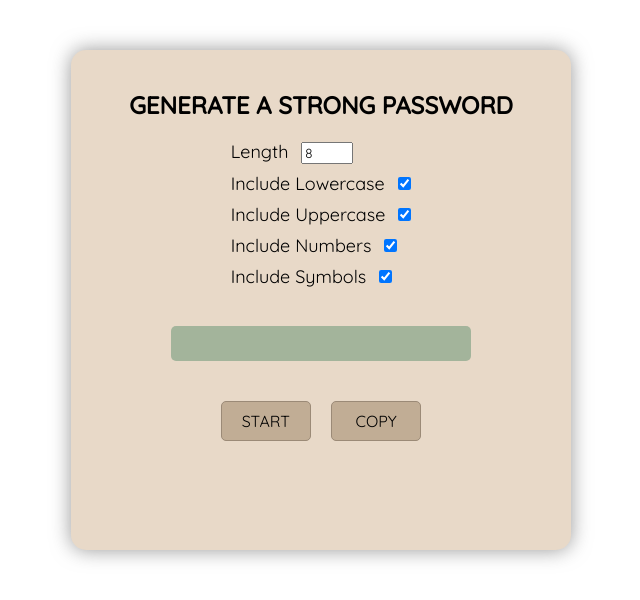
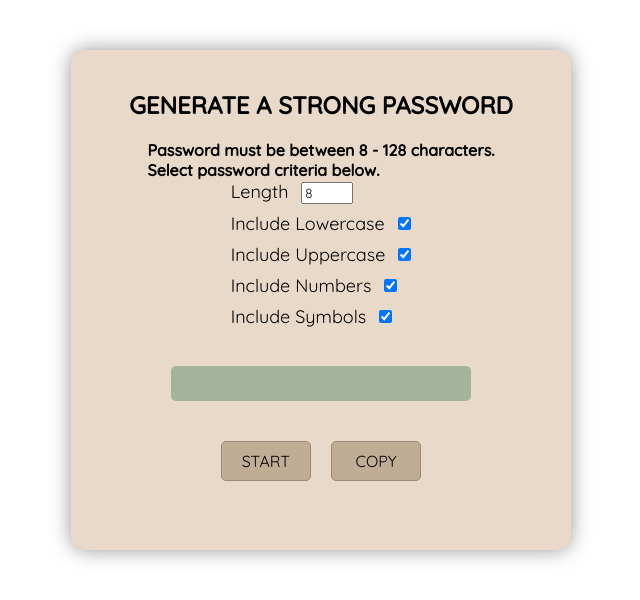
Before and after one commit to b-frazier/generate-password, a plain HTML site: page index.html in a window 1280 px wide. Shown: the whole page, without its empty margins (319-959 px from the left). Drawn offline with Linux system fonts and the light colour scheme.

Commit message:
added instructions for user experience

```diff
--- a/index.html
+++ b/index.html
@@ -13,6 +13,8 @@
 <body>
     <div class="container">
         <h2>GENERATE A STRONG PASSWORD</h2>
+        <h4>Password must be between 8 - 128 characters. <br> Select password criteria below.
+        <br></h3>
         <div id="settings">
             <div class="settings-opt">
                 <label for="length">Length</label>
```
